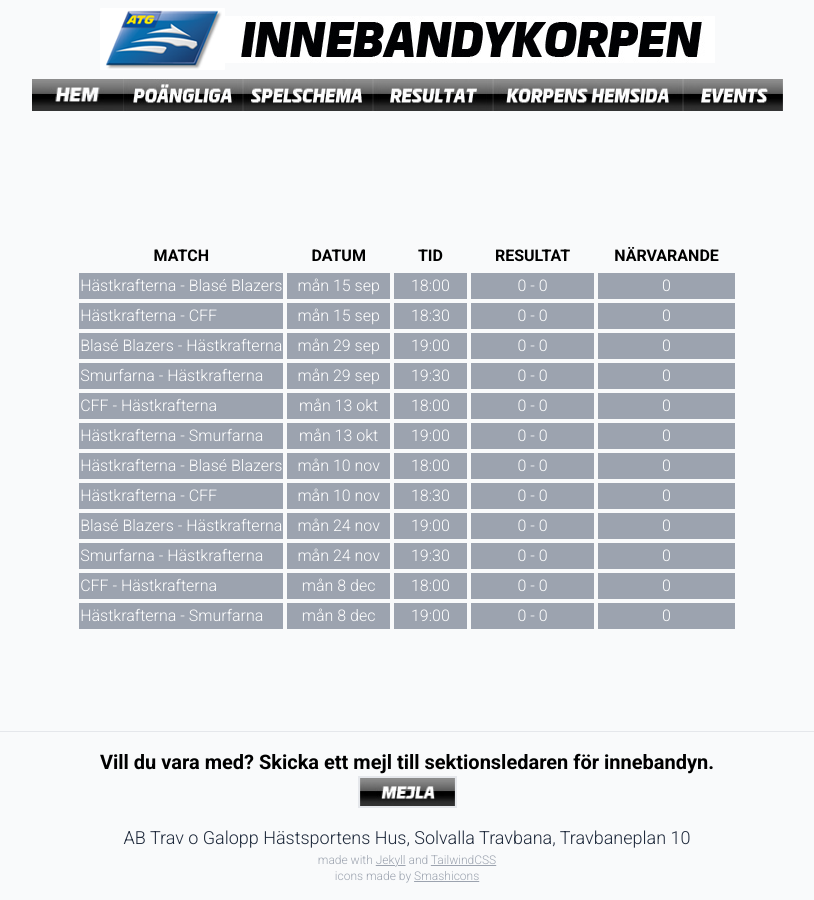
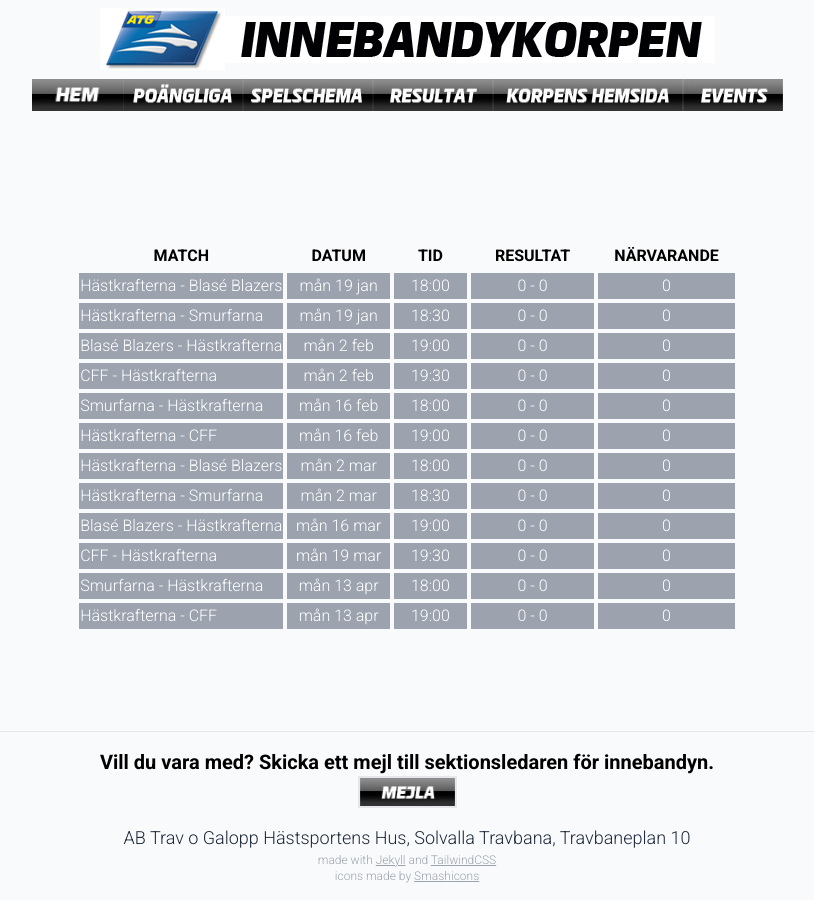
Before and after one commit to andreashogvall/andreashogvall.github.io, a Jekyll site: the page built from resultat.html, in a window 1280 px wide. Shown: the whole page, without its empty margins (233-1047 px from the left). Built offline with Jekyll 4.4.1, drawn with Linux system fonts in a browser that asks for light colours; nearby versions of some CDN libraries.

Commit message:
Update resultat.html

```diff
--- a/resultat.html
+++ b/resultat.html
@@ -18,84 +18,84 @@
 <tbody>
   <tr class="bg-gray-400 text-white border-2 border-slate-200">
     <td>Hästkrafterna - Blasé Blazers</td>
-    <td class="text-center">mån 15 sep</td>
+    <td class="text-center">mån 19 jan</td>
+    <td class="text-center">18:00</td>
+    <td class="text-center">0 - 0</td>
+    <td class="text-center">0</td>
+  </tr>
+  <tr class="bg-gray-400 text-white border-2 border-slate-200">
+    <td>Hästkrafterna - Smurfarna</td>
+    <td class="text-center">mån 19 jan</td>
+    <td class="text-center">18:30</td>
+    <td class="text-center">0 - 0</td>
+    <td class="text-center">0</td>
+  </tr>
+  <tr class="bg-gray-400 text-white border-2 border-slate-200">
+    <td>Blasé Blazers - Hästkrafterna</td>
+    <td class="text-center">mån 2 feb</td>
+    <td class="text-center">19:00</td>
+    <td class="text-center">0 - 0</td>
+    <td class="text-center">0</td>
+  </tr>
+  <tr class="bg-gray-400 text-white border-2 border-slate-200">
+    <td>CFF - Hästkrafterna</td>
+    <td class="text-center">mån 2 feb</td>
+    <td class="text-center">19:30</td>
+    <td class="text-center">0 - 0</td>
+    <td class="text-center">0</td>
+  </tr>
+  <tr class="bg-gray-400 text-white border-2 border-slate-200">
+    <td>Smurfarna - Hästkrafterna</td>
+    <td class="text-center">mån 16 feb</td>
     <td class="text-center">18:00</td>
     <td class="text-center">0 - 0</td>
     <td class="text-center">0</td>
   </tr>
   <tr class="bg-gray-400 text-white border-2 border-slate-200">
     <td>Hästkrafterna - CFF</td>
-    <td class="text-center">mån 15 sep</td>
+    <td class="text-center">mån 16 feb</td>
+    <td class="text-center">19:00</td>
+    <td class="text-center">0 - 0</td>
+    <td class="text-center">0</td>
+  </tr>
+  <tr class="bg-gray-400 text-white border-2 border-slate-200">
+    <td>Hästkrafterna - Blasé Blazers</td>
+    <td class="text-center">mån 2 mar</td>
+    <td class="text-center">18:00</td>
+    <td class="text-center">0 - 0</td>
+    <td class="text-center">0</td>
+  </tr>
+  <tr class="bg-gray-400 text-white border-2 border-slate-200">
+    <td>Hästkrafterna - Smurfarna</td>
+    <td class="text-center">mån 2 mar</td>
     <td class="text-center">18:30</td>
     <td class="text-center">0 - 0</td>
     <td class="text-center">0</td>
   </tr>
   <tr class="bg-gray-400 text-white border-2 border-slate-200">
     <td>Blasé Blazers - Hästkrafterna</td>
-    <td class="text-center">mån 29 sep</td>
+    <td class="text-center">mån 16 mar</td>
     <td class="text-center">19:00</td>
     <td class="text-center">0 - 0</td>
     <td class="text-center">0</td>
   </tr>
   <tr class="bg-gray-400 text-white border-2 border-slate-200">
-    <td>Smurfarna - Hästkrafterna</td>
-    <td class="text-center">mån 29 sep</td>
+    <td>CFF - Hästkrafterna</td>
+    <td class="text-center">mån 19 mar</td>
     <td class="text-center">19:30</td>
     <td class="text-center">0 - 0</td>
     <td class="text-center">0</td>
   </tr>
   <tr class="bg-gray-400 text-white border-2 border-slate-200">
-    <td>CFF - Hästkrafterna</td>
-    <td class="text-center">mån 13 okt</td>
-    <td class="text-center">18:00</td>
-    <td class="text-center">0 - 0</td>
-    <td class="text-center">0</td>
-  </tr>
-  <tr class="bg-gray-400 text-white border-2 border-slate-200">
-    <td>Hästkrafterna - Smurfarna</td>
-    <td class="text-center">mån 13 okt</td>
-    <td class="text-center">19:00</td>
-    <td class="text-center">0 - 0</td>
-    <td class="text-center">0</td>
-  </tr>
-  <tr class="bg-gray-400 text-white border-2 border-slate-200">
-    <td>Hästkrafterna - Blasé Blazers</td>
-    <td class="text-center">mån 10 nov</td>
+    <td>Smurfarna - Hästkrafterna</td>
+    <td class="text-center">mån 13 apr</td>
     <td class="text-center">18:00</td>
     <td class="text-center">0 - 0</td>
     <td class="text-center">0</td>
   </tr>
   <tr class="bg-gray-400 text-white border-2 border-slate-200">
     <td>Hästkrafterna - CFF</td>
-    <td class="text-center">mån 10 nov</td>
-    <td class="text-center">18:30</td>
-    <td class="text-center">0 - 0</td>
-    <td class="text-center">0</td>
-  </tr>
-  <tr class="bg-gray-400 text-white border-2 border-slate-200">
-    <td>Blasé Blazers - Hästkrafterna</td>
-    <td class="text-center">mån 24 nov</td>
-    <td class="text-center">19:00</td>
-    <td class="text-center">0 - 0</td>
-    <td class="text-center">0</td>
-  </tr>
-  <tr class="bg-gray-400 text-white border-2 border-slate-200">
-    <td>Smurfarna - Hästkrafterna</td>
-    <td class="text-center">mån 24 nov</td>
-    <td class="text-center">19:30</td>
-    <td class="text-center">0 - 0</td>
-    <td class="text-center">0</td>
-  </tr>
-  <tr class="bg-gray-400 text-white border-2 border-slate-200">
-    <td>CFF - Hästkrafterna</td>
-    <td class="text-center">mån 8 dec</td>
-    <td class="text-center">18:00</td>
-    <td class="text-center">0 - 0</td>
-    <td class="text-center">0</td>
-  </tr>
-  <tr class="bg-gray-400 text-white border-2 border-slate-200">
-    <td>Hästkrafterna - Smurfarna</td>
-    <td class="text-center">mån 8 dec</td>
+    <td class="text-center">mån 13 apr</td>
     <td class="text-center">19:00</td>
     <td class="text-center">0 - 0</td>
     <td class="text-center">0</td>
```
